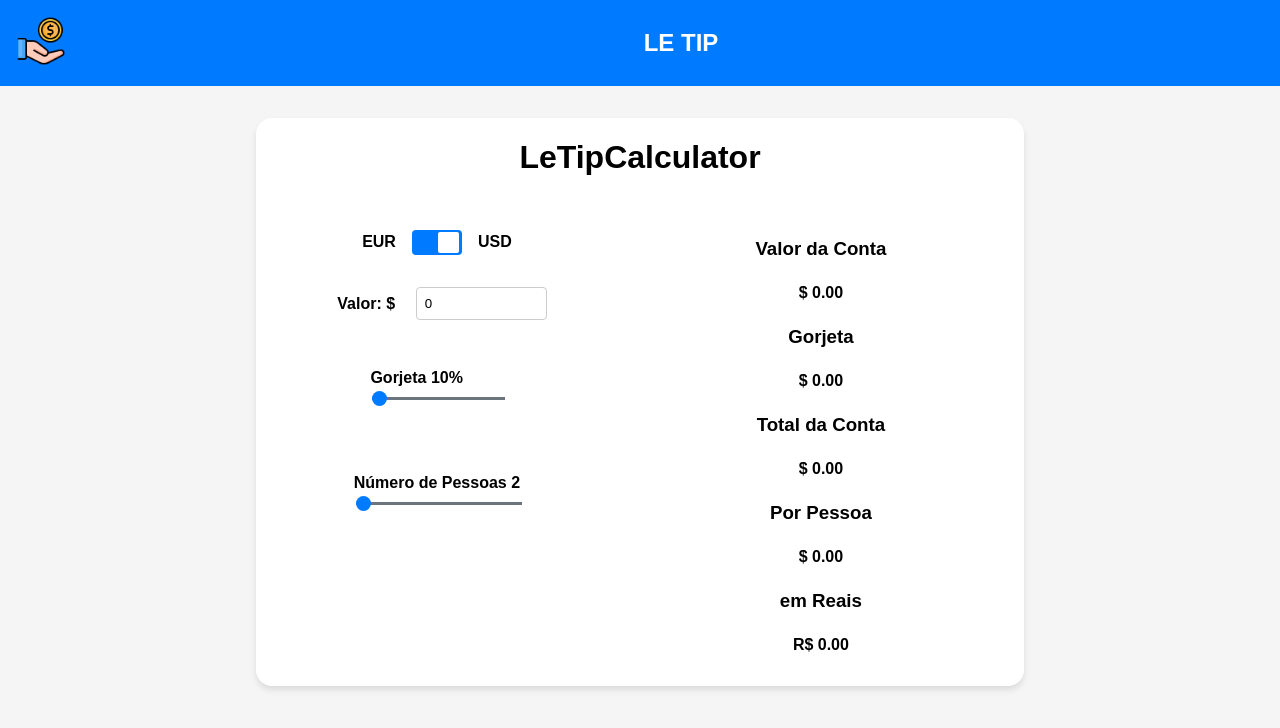
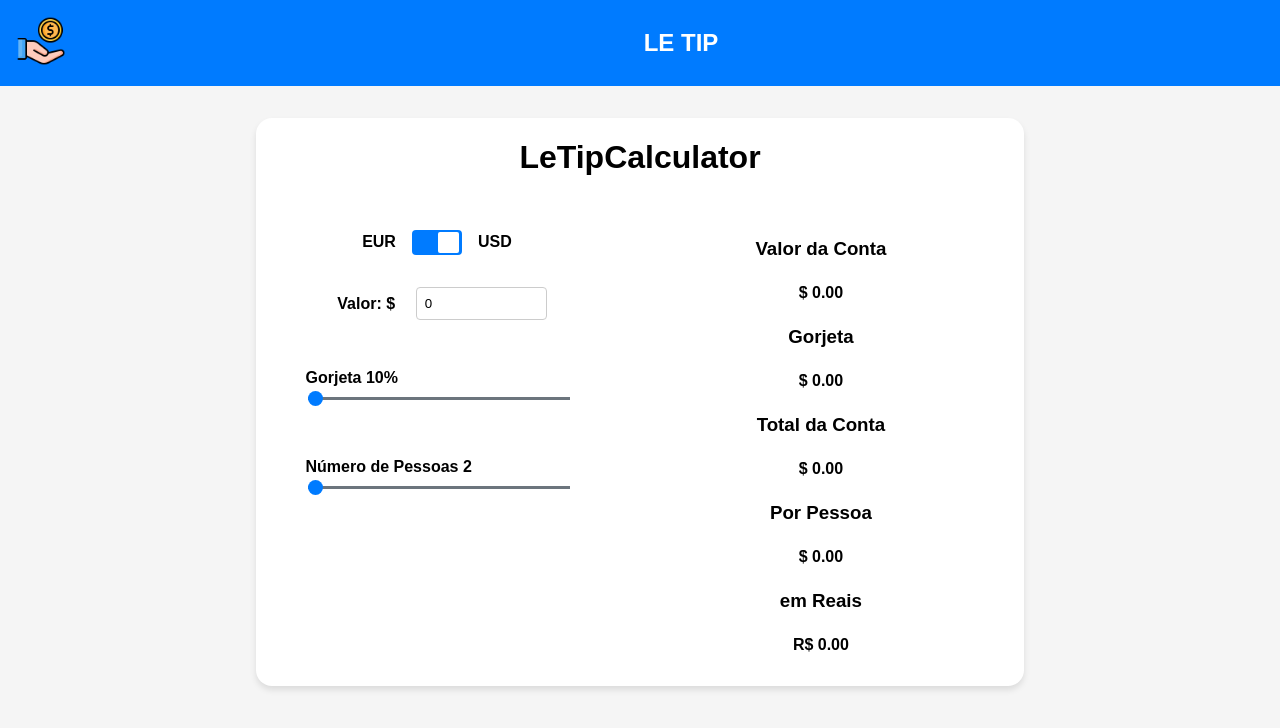
Before and after one commit to jair-andrade/le-tip, a Vue app: page / in a window 1280 px wide. Shown: the top 728 px of the page. Built offline with nearby package versions, Linux system fonts and the light colour scheme; no server answers.

Commit message:
style(baseInputRange): remove unnecessary margin and add width to class

```diff
--- a/src/components/Inputs/BaseInputRange.vue
+++ b/src/components/Inputs/BaseInputRange.vue
@@ -73,7 +73,7 @@ export default {
   display: flex;
   flex-direction: column;
   align-items: flex-start;
-  margin-bottom: 1rem;
+  width: 100%;
 }
 label {
   margin-bottom: 0.5rem;
```
